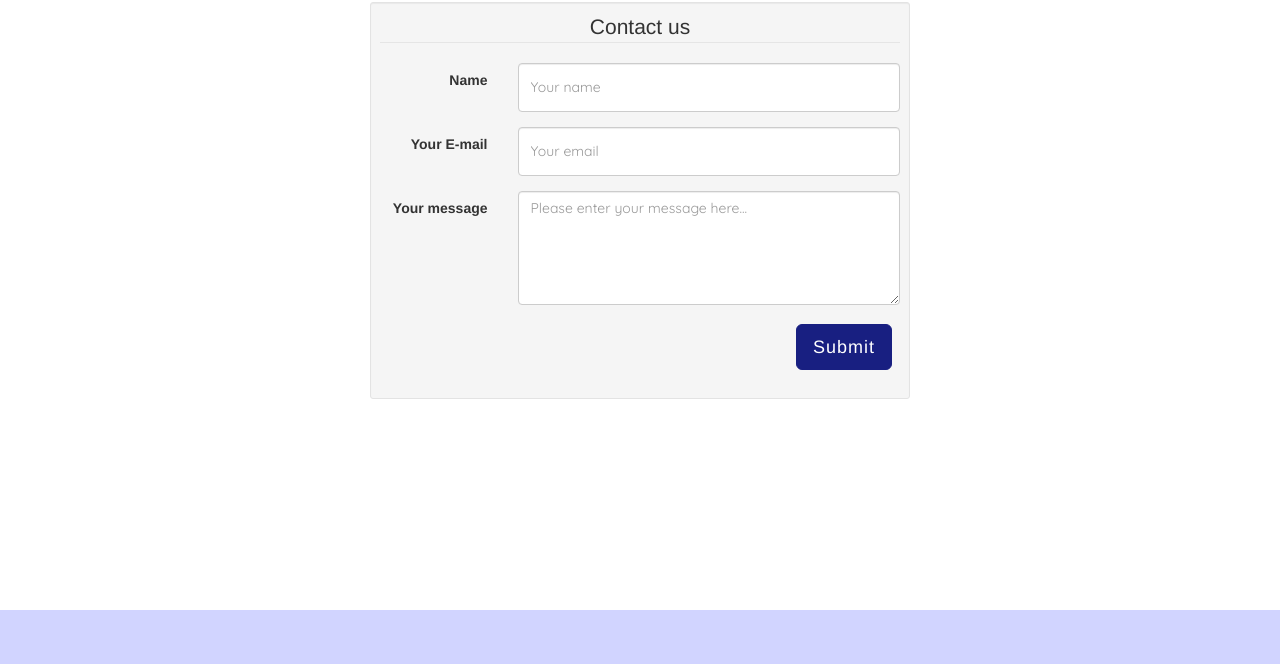
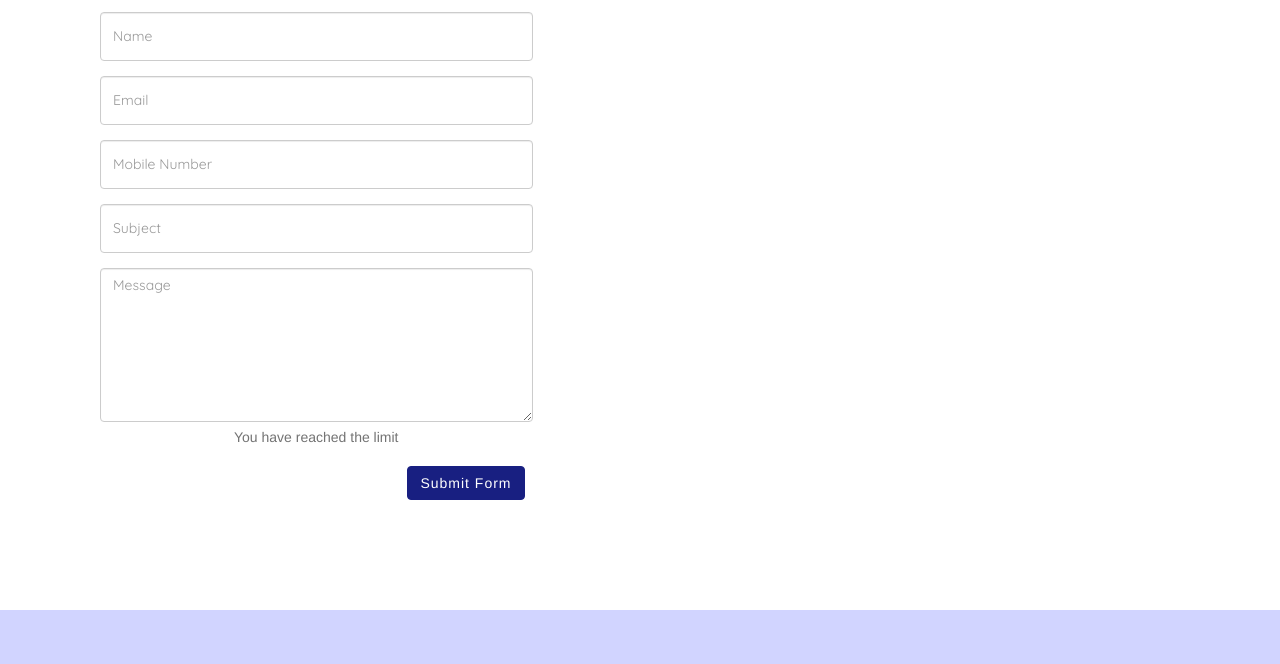
Before and after one commit to IzzyTrenfield/test, a plain HTML site: page index.html in a window 1280 px wide. Shown: the part 190-854 px from the top of the page. Drawn offline with nearby package versions, Linux system fonts and the light colour scheme.

Commit message:
Update index.html

```diff
--- a/index.html
+++ b/index.html
@@ -81,46 +81,30 @@
         <div class="row justify-content-md-center">
             <!-- <div class="mbr-white col-md-10"> -->
                <div class="container">
-	<div class="row">
-      <div class="col-md-6 col-md-offset-3">
-        <div class="well well-sm">
-          <form class="form-horizontal" action="" method="post">
-          <fieldset>
-            <legend class="text-center">Contact us</legend>
-
-            <!-- Name input-->
+<div class="col-md-5">
+    <div class="form-area">
+        <form role="form">
+        <br style="clear:both">
+                    <h3 style="margin-bottom: 25px; text-align: center;">Contact Form</h3>
     				<div class="form-group">
-              <label class="col-md-3 control-label" for="name">Name</label>
-              <div class="col-md-9">
-                <input id="name" name="name" type="text" placeholder="Your name" class="form-control">
+						<input type="text" class="form-control" id="name" name="name" placeholder="Name" required>
 					</div>
+					<div class="form-group">
+						<input type="text" class="form-control" id="email" name="email" placeholder="Email" required>
+					</div>
+					<div class="form-group">
+						<input type="text" class="form-control" id="mobile" name="mobile" placeholder="Mobile Number" required>
+					</div>
+					<div class="form-group">
+						<input type="text" class="form-control" id="subject" name="subject" placeholder="Subject" required>
+					</div>
+                    <div class="form-group">
+                    <textarea class="form-control" type="textarea" id="message" placeholder="Message" maxlength="140" rows="7"></textarea>
+                        <span class="help-block"><p id="characterLeft" class="help-block ">You have reached the limit</p></span>
                     </div>
 
-            <!-- Email input-->
-            <div class="form-group">
-              <label class="col-md-3 control-label" for="email">Your E-mail</label>
-              <div class="col-md-9">
-                <input id="email" name="email" type="text" placeholder="Your email" class="form-control">
-              </div>
-            </div>
-
-            <!-- Message body -->
-            <div class="form-group">
-              <label class="col-md-3 control-label" for="message">Your message</label>
-              <div class="col-md-9">
-                <textarea class="form-control" id="message" name="message" placeholder="Please enter your message here..." rows="5"></textarea>
-              </div>
-            </div>
-
-            <!-- Form actions -->
-            <div class="form-group">
-              <div class="col-md-12 text-right">
-                <button type="submit" class="btn btn-primary btn-lg">Submit</button>
-              </div>
-            </div>
-          </fieldset>
+        <button type="button" id="submit" name="submit" class="btn btn-primary pull-right">Submit Form</button>
         </form>
-        </div>
     </div>
 </div>
 </div>
```
Lines whose indentation alone changed are shown as unchanged.
